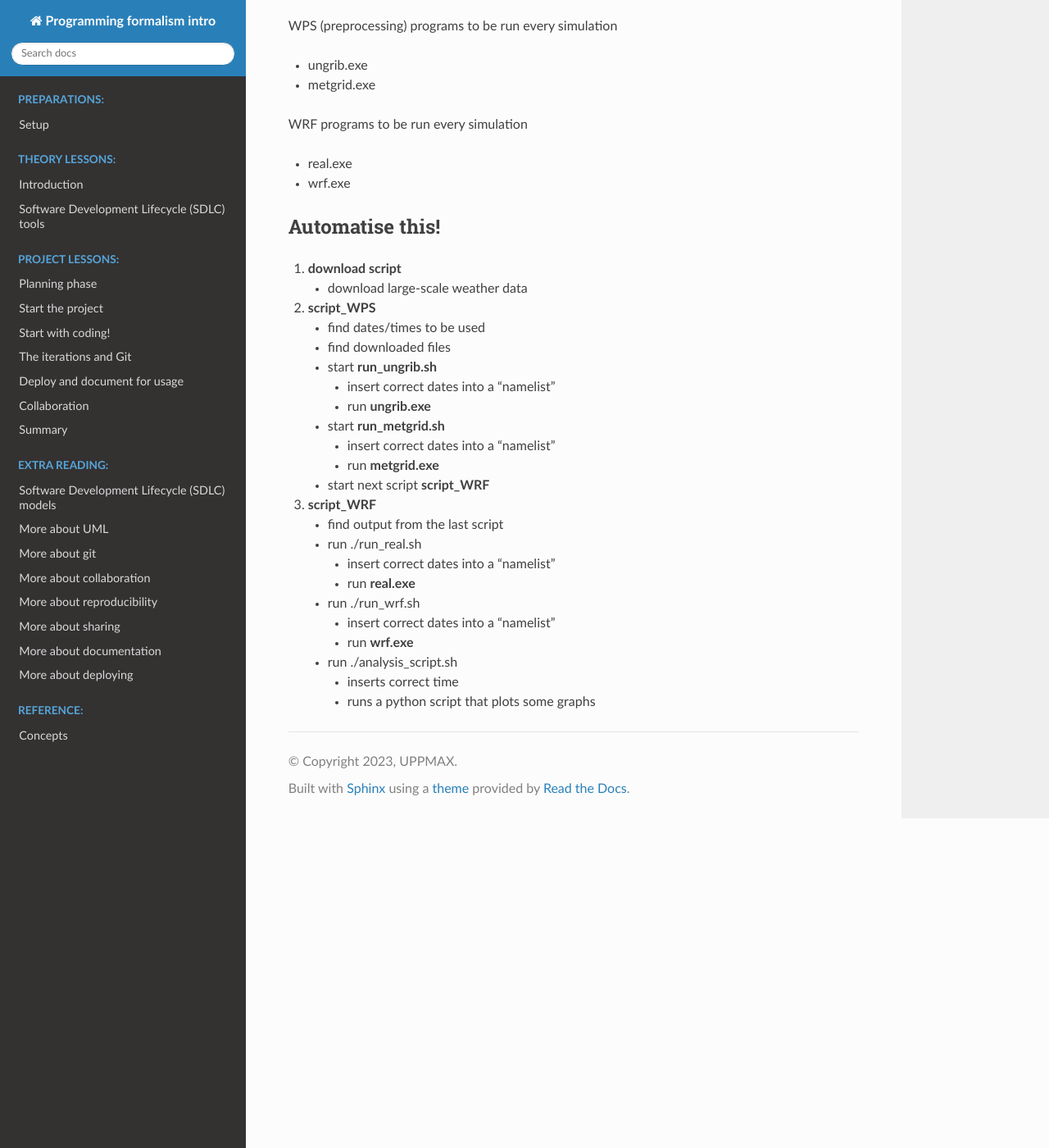
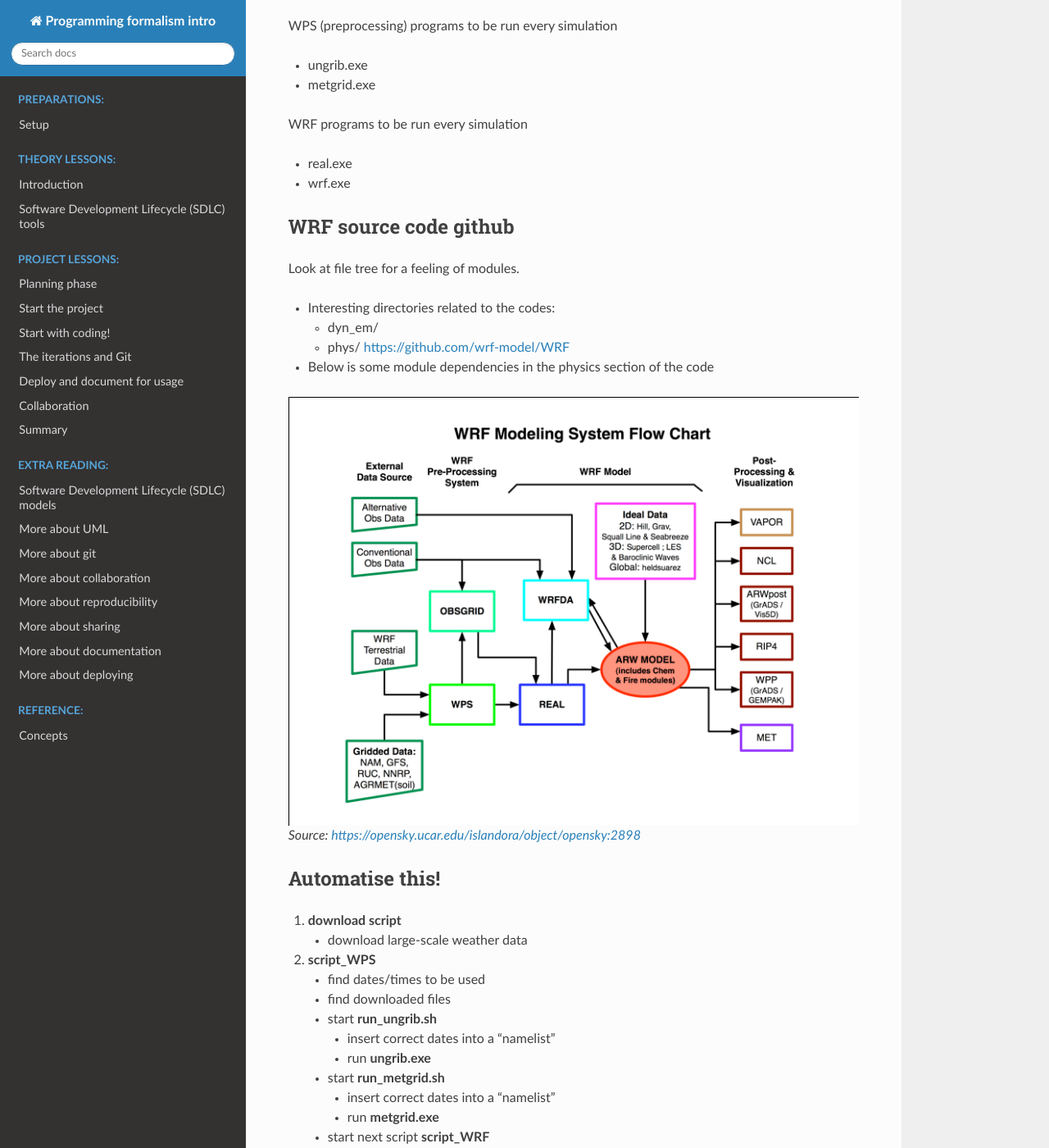
Before and after one commit to UPPMAX/programming_formalisms_intro, a Sphinx documentation site: the page built from doc/wrf-workflow.md, in a window 1280 px wide and 1400 px high, scrolled down 686 px. Shown: the whole window at 82% size. Built offline with Sphinx 7.4.7 and the Read the Docs theme 2.0.0, drawn with Linux system fonts in a browser that asks for light colours; pages that are not in the unit, such as notebooks, are missing from menus.

Commit message:
wrf-workflow.md figure and phys modules

```diff
--- a/doc/wrf-workflow.md
+++ b/doc/wrf-workflow.md
@@ -10,6 +10,21 @@ WPS (preprocessing) programs to be run every simulation
 WRF programs to be run every simulation
 - real.exe
 - wrf.exe
+
+## WRF source code github
+
+Look at file tree for a feeling of modules.
+
+- Interesting directories related to the codes:
+    - dyn_em/
+    - phys/
+<https://github.com/wrf-model/WRF>
+
+- Below is some module dependencies in the physics section of the code
+
+![image](img/WRF-flowchart.png)
+*Source: <https://opensky.ucar.edu/islandora/object/opensky:2898>*
+
 
 ## Automatise this!
 
```
